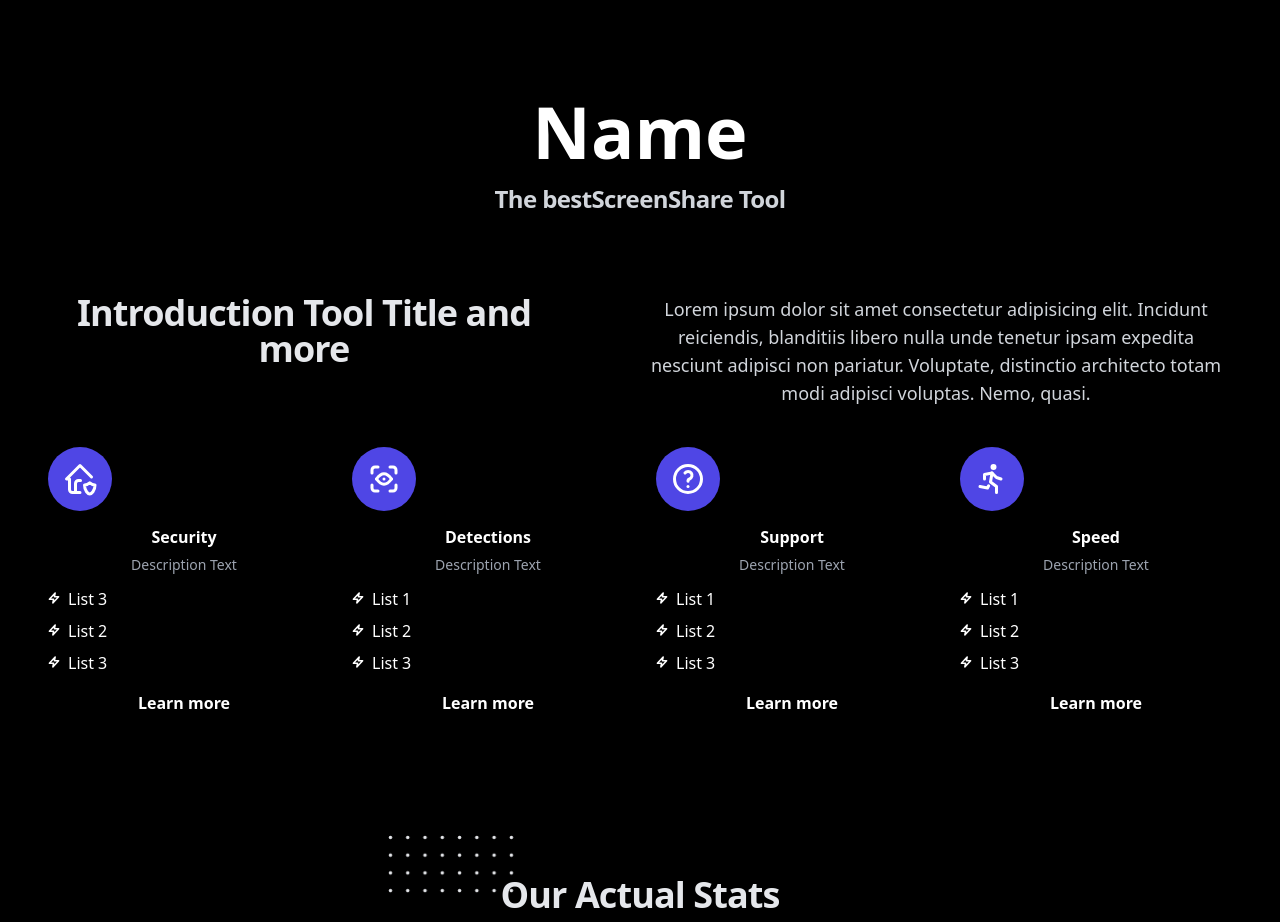
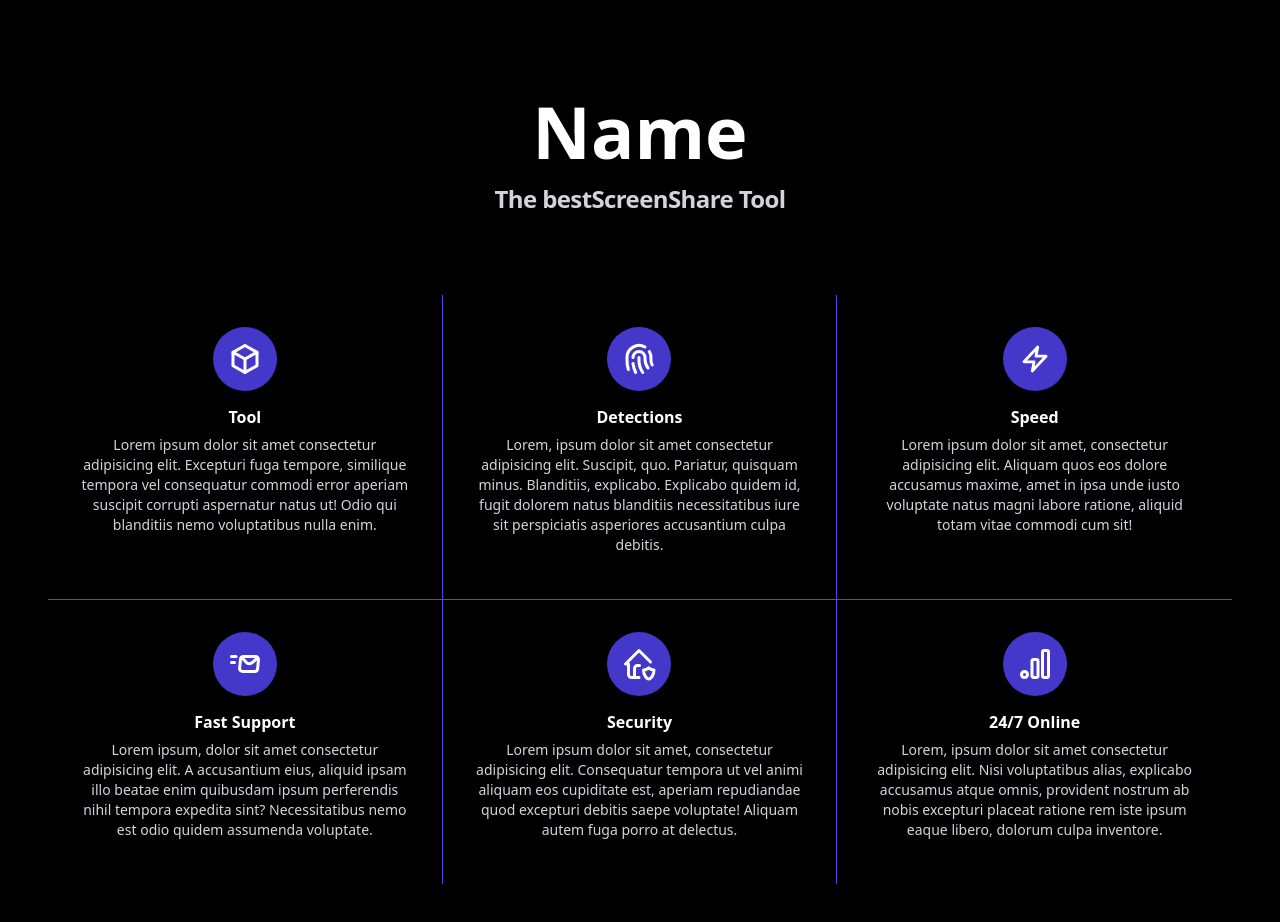
Before and after one commit to jeanqp/web.github.io, a website: page index.html in a window 1280 px wide. Shown: the part 79-1001 px from the top of the page. Drawn offline with nearby package versions, Linux system fonts and the light colour scheme.

Commit message:
Update index.html

```diff
--- a/index.html
+++ b/index.html
@@ -53,193 +53,106 @@
       </p>
 
       <div class="px-4 py-16 mx-auto sm:max-w-xl md:max-w-full lg:max-w-screen-xl md:px-24 lg:px-8 lg:py-20">
-        <div class="flex flex-col mb-6 lg:flex-row md:mb-10">
-          <div class="lg:w-1/2">
-            <h2 class="max-w-md mb-6 font-sans text-3xl font-bold tracking-tight text-gray-200 sm:text-4xl sm:leading-none xl:max-w-lg">
-              Introduction Tool Title and more
-            </h2>
+        <div class="grid row-gap-8 sm:row-gap-0 sm:grid-cols-2 lg:grid-cols-3">
+          <div class="p-8 border-b border-indigo-600 sm:border-r">
+            <div class="max-w-md text-center">
+              <div class="flex items-center justify-center w-16 h-16 mx-auto mb-4 rounded-full bg-indigo-700 sm:w-16 sm:h-16">
+                <svg xmlns="http://www.w3.org/2000/svg" class="w-9 h-9 icon icon-tabler icon-tabler-box" width="24" height="24" viewBox="0 0 24 24" stroke-width="2" stroke="currentColor" fill="none" stroke-linecap="round" stroke-linejoin="round">
+                  <path stroke="none" d="M0 0h24v24H0z" fill="none"></path>
+                  <polyline points="12 3 20 7.5 20 16.5 12 21 4 16.5 4 7.5 12 3"></polyline>
+                  <line x1="12" y1="12" x2="20" y2="7.5"></line>
+                  <line x1="12" y1="12" x2="12" y2="21"></line>
+                  <line x1="12" y1="12" x2="4" y2="7.5"></line>
+               </svg>
               </div>
-          <div class="lg:w-1/2">
-            <p class="text-base text-gray-300 md:text-lg">
-              Lorem ipsum dolor sit amet consectetur adipisicing elit. Incidunt reiciendis, blanditiis libero nulla unde tenetur ipsam expedita nesciunt adipisci non pariatur. Voluptate, distinctio architecto totam modi adipisci voluptas. Nemo, quasi.
+              <h6 class="mb-2 font-semibold leading-5">Tool</h6>
+              <p class="mb-3 text-sm text-gray-300">
+               Lorem ipsum dolor sit amet consectetur adipisicing elit. Excepturi fuga tempore, similique tempora vel consequatur commodi error aperiam suscipit corrupti aspernatur natus ut! Odio qui blanditiis nemo voluptatibus nulla enim.
               </p>
             </div>
           </div>
-        <div class="grid gap-8 row-gap-10 sm:grid-cols-2 lg:grid-cols-4">
-          <div>
-            <div class="flex items-center justify-center w-16 h-16 mb-4 rounded-full bg-indigo-600">
+          <div class="p-8 border-b border-indigo-600 lg:border-r">
+            <div class="max-w-md text-center">
+              <div class="flex items-center justify-center w-16 h-16 mx-auto mb-4 rounded-full bg-indigo-700 sm:w-16 sm:h-16">
+                <svg xmlns="http://www.w3.org/2000/svg" class="w-9 h-9 icon icon-tabler icon-tabler-fingerprint" width="24" height="24" viewBox="0 0 24 24" stroke-width="2" stroke="currentColor" fill="none" stroke-linecap="round" stroke-linejoin="round">
+                  <path stroke="none" d="M0 0h24v24H0z" fill="none"></path>
+                  <path d="M18.9 7a8 8 0 0 1 1.1 5v1a6 6 0 0 0 .8 3"></path>
+                  <path d="M8 11a4 4 0 0 1 8 0v1a10 10 0 0 0 2 6"></path>
+                  <path d="M12 11v2a14 14 0 0 0 2.5 8"></path>
+                  <path d="M8 15a18 18 0 0 0 1.8 6"></path>
+                  <path d="M4.9 19a22 22 0 0 1 -.9 -7v-1a8 8 0 0 1 12 -6.95"></path>
+               </svg>
+              </div>
+              <h6 class="mb-2 font-semibold leading-5">Detections</h6>
+              <p class="mb-3 text-sm text-gray-300">
+                Lorem, ipsum dolor sit amet consectetur adipisicing elit. Suscipit, quo. Pariatur, quisquam minus. Blanditiis, explicabo. Explicabo quidem id, fugit dolorem natus blanditiis necessitatibus iure sit perspiciatis asperiores accusantium culpa debitis.
+              </p>
+            </div>
+          </div>
+          <div class="p-8 border-b border-indigo-600 sm:border-r lg:border-r-0">
+            <div class="max-w-md text-center">
+              <div class="flex items-center justify-center w-16 h-16 mx-auto mb-4 rounded-full bg-indigo-700 sm:w-16 sm:h-16">
+                <svg class="w-8 h-8 text-deep-purple-accent-400 sm:w-12 sm:h-12" stroke="currentColor" viewBox="0 0 52 52">
+                  <polygon stroke-width="3" stroke-linecap="round" stroke-linejoin="round" fill="none" points="29 13 14 29 25 29 23 39 38 23 27 23"></polygon>
+                </svg>
+              </div>
+              <h6 class="mb-2 font-semibold leading-5">Speed</h6>
+              <p class="mb-3 text-sm text-gray-300">
+                Lorem ipsum dolor sit amet, consectetur adipisicing elit. Aliquam quos eos dolore accusamus maxime, amet in ipsa unde iusto voluptate natus magni labore ratione, aliquid totam vitae commodi cum sit!
+              </p>
+            </div>
+          </div>
+          <div class="p-8 border-b border-indigo-600 lg:border-b-0 lg:border-r">
+            <div class="max-w-md text-center">
+              <div class="flex items-center justify-center w-16 h-16 mx-auto mb-4 rounded-full bg-indigo-700 sm:w-16 sm:h-16">
+                <svg xmlns="http://www.w3.org/2000/svg" class="h-9 w-9 icon icon-tabler icon-tabler-mail-fast" width="24" height="24" viewBox="0 0 24 24" stroke-width="2" stroke="currentColor" fill="none" stroke-linecap="round" stroke-linejoin="round">
+                  <path stroke="none" d="M0 0h24v24H0z" fill="none"></path>
+                  <path d="M3 7h3"></path>
+                  <path d="M3 11h2"></path>
+                  <path d="M9.02 8.801l-.6 6a2 2 0 0 0 1.99 2.199h7.98a2 2 0 0 0 1.99 -1.801l.6 -6a2 2 0 0 0 -1.99 -2.199h-7.98a2 2 0 0 0 -1.99 1.801z"></path>
+                  <path d="M9.8 7.5l2.982 3.28a3 3 0 0 0 4.238 .202l3.28 -2.982"></path>
+               </svg>
+              </div>
+              <h6 class="mb-2 font-semibold leading-5">Fast Support</h6>
+              <p class="mb-3 text-sm text-gray-300">
+                Lorem ipsum, dolor sit amet consectetur adipisicing elit. A accusantium eius, aliquid ipsam illo beatae enim quibusdam ipsum perferendis nihil tempora expedita sint? Necessitatibus nemo est odio quidem assumenda voluptate.
+              </p>
+            </div>
+          </div>
+          <div class="p-8 border-b border-indigo-600 sm:border-b-0 sm:border-r">
+            <div class="max-w-md text-center">
+              <div class="flex items-center justify-center w-16 h-16 mx-auto mb-4 rounded-full bg-indigo-700 sm:w-16 sm:h-16">
                 <svg xmlns="http://www.w3.org/2000/svg" class="w-9 h-9 icon icon-tabler icon-tabler-home-shield" width="24" height="24" viewBox="0 0 24 24" stroke-width="2" stroke="currentColor" fill="none" stroke-linecap="round" stroke-linejoin="round">
                   <path stroke="none" d="M0 0h24v24H0z" fill="none"></path>
                   <path d="M9 21v-6a2 2 0 0 1 2 -2h1.341"></path>
                   <path d="M19.682 10.682l-7.682 -7.682l-9 9h2v7a2 2 0 0 0 2 2h5"></path>
                   <path d="M22 16c0 4 -2.5 6 -3.5 6s-3.5 -2 -3.5 -6c1 0 2.5 -.5 3.5 -1.5c1 1 2.5 1.5 3.5 1.5z"></path>
                </svg>
-                <circle cx="11" cy="13" fill="none" r="9" stroke="currentColor"></circle>
-
               </div>
-            <h6 class="mb-2 font-bold leading-5">Security</h6>
-            <p class="mb-3 text-sm text-gray-400">
-              Description Text
+              <h6 class="mb-2 font-semibold leading-5">Security</h6>
+              <p class="mb-3 text-sm text-gray-300">
+                Lorem ipsum dolor sit amet, consectetur adipisicing elit. Consequatur tempora ut vel animi aliquam eos cupiditate est, aperiam repudiandae quod excepturi debitis saepe voluptate! Aliquam autem fuga porro at delectus.
               </p>
-            <ul class="mb-4 -ml-1 space-y-2">
-              <li class="flex items-start">
-                <span class="mr-1">
-                  <svg class="w-5 h-5 mt-px text-deep-purple-accent-400" stroke="currentColor" viewBox="0 0 52 52">
-                    <polygon stroke-width="4" stroke-linecap="round" stroke-linejoin="round" fill="none" points="29 13 14 29 25 29 23 39 38 23 27 23"></polygon>
-                  </svg>
-                </span>
-                List 3
-              </li>
-              <li class="flex items-start">
-                <span class="mr-1">
-                  <svg class="w-5 h-5 mt-px text-deep-purple-accent-400" stroke="currentColor" viewBox="0 0 52 52">
-                    <polygon stroke-width="4" stroke-linecap="round" stroke-linejoin="round" fill="none" points="29 13 14 29 25 29 23 39 38 23 27 23"></polygon>
-                  </svg>
-                </span>
-                List 2
-              </li>
-              <li class="flex items-start">
-                <span class="mr-1">
-                  <svg class="w-5 h-5 mt-px text-white" stroke="currentColor" viewBox="0 0 52 52">
-                    <polygon stroke-width="4" stroke-linecap="round" stroke-linejoin="round" fill="none" points="29 13 14 29 25 29 23 39 38 23 27 23"></polygon>
-                  </svg>
-                </span>
-                List 3
-              </li>
-            </ul>
-            <a href="/" aria-label="" class="inline-flex items-center font-semibold transition-colors duration-200 text-deep-purple-accent-400 hover:text-deep-purple-800">Learn more</a>
             </div>
-          <div>
-            <div class="flex items-center justify-center w-16 h-16 mb-4 rounded-full bg-indigo-600">
-              <svg xmlns="http://www.w3.org/2000/svg" class="w-9 h-9 icon icon-tabler icon-tabler-scan-eye" width="24" height="24" viewBox="0 0 24 24" stroke-width="2" stroke="currentColor" fill="none" stroke-linecap="round" stroke-linejoin="round">
+          </div>
+          <div class="p-8">
+            <div class="max-w-md text-center">
+              <div class="flex items-center justify-center w-16 h-16 mx-auto mb-4 rounded-full bg-indigo-700 sm:w-16 sm:h-16">
+                <svg xmlns="http://www.w3.org/2000/svg" class="h-9 w-9 icon icon-tabler icon-tabler-brand-google-analytics" width="24" height="24" viewBox="0 0 24 24" stroke-width="2" stroke="currentColor" fill="none" stroke-linecap="round" stroke-linejoin="round">
                   <path stroke="none" d="M0 0h24v24H0z" fill="none"></path>
-                <path d="M4 8v-2a2 2 0 0 1 2 -2h2"></path>
-                <path d="M4 16v2a2 2 0 0 0 2 2h2"></path>
-                <path d="M16 4h2a2 2 0 0 1 2 2v2"></path>
-                <path d="M16 20h2a2 2 0 0 0 2 -2v-2"></path>
-                <path d="M7 12c3.333 -4.667 6.667 -4.667 10 0"></path>
-                <path d="M7 12c3.333 4.667 6.667 4.667 10 0"></path>
-                <path d="M12 12h-.01"></path>
+                  <rect x="10" y="9" width="4" height="12" rx="1.105"></rect>
+                  <rect x="17" y="3" width="4" height="18" rx="1.105"></rect>
+                  <circle cx="5" cy="19" r="2"></circle>
                </svg>
               </div>
-            <h6 class="mb-2 font-bold leading-5">Detections</h6>
-            <p class="mb-3 text-sm text-gray-400">
-              Description Text
+              <h6 class="mb-2 font-semibold leading-5">24/7 Online</h6>
+              <p class="mb-3 text-sm text-gray-300">
+               Lorem, ipsum dolor sit amet consectetur adipisicing elit. Nisi voluptatibus alias, explicabo accusamus atque omnis, provident nostrum ab nobis excepturi placeat ratione rem iste ipsum eaque libero, dolorum culpa inventore.
               </p>
-            <ul class="mb-4 -ml-1 space-y-2">
-              <li class="flex items-start">
-                <span class="mr-1">
-                  <svg class="w-5 h-5 mt-px text-deep-purple-accent-400" stroke="currentColor" viewBox="0 0 52 52">
-                    <polygon stroke-width="4" stroke-linecap="round" stroke-linejoin="round" fill="none" points="29 13 14 29 25 29 23 39 38 23 27 23"></polygon>
-                  </svg>
-                </span>
-                List 1
-              </li>
-              <li class="flex items-start">
-                <span class="mr-1">
-                  <svg class="w-5 h-5 mt-px text-deep-purple-accent-400" stroke="currentColor" viewBox="0 0 52 52">
-                    <polygon stroke-width="4" stroke-linecap="round" stroke-linejoin="round" fill="none" points="29 13 14 29 25 29 23 39 38 23 27 23"></polygon>
-                  </svg>
-                </span>
-                List 2
-              </li>
-              <li class="flex items-start">
-                <span class="mr-1">
-                  <svg class="w-5 h-5 mt-px text-deep-purple-accent-400" stroke="currentColor" viewBox="0 0 52 52">
-                    <polygon stroke-width="4" stroke-linecap="round" stroke-linejoin="round" fill="none" points="29 13 14 29 25 29 23 39 38 23 27 23"></polygon>
-                  </svg>
-                </span>
-                List 3
-              </li>
-            </ul>
-            <a href="/" aria-label="" class="inline-flex items-center font-semibold transition-colors duration-200 text-deep-purple-accent-400 hover:text-deep-purple-800">Learn more</a>
-          </div>
-          <div>
-            <div class="flex items-center justify-center w-16 h-16 mb-4 rounded-full bg-indigo-600">
-              <svg xmlns="http://www.w3.org/2000/svg" class="w-9 h-9 icon icon-tabler icon-tabler-help" width="24" height="24" viewBox="0 0 24 24" stroke-width="2" stroke="currentColor" fill="none" stroke-linecap="round" stroke-linejoin="round">
-                <path stroke="none" d="M0 0h24v24H0z" fill="none"></path>
-                <circle cx="12" cy="12" r="9"></circle>
-                <line x1="12" y1="17" x2="12" y2="17.01"></line>
-                <path d="M12 13.5a1.5 1.5 0 0 1 1 -1.5a2.6 2.6 0 1 0 -3 -4"></path>
-             </svg>
-            </div>
-            <h6 class="mb-2 font-bold leading-5">Support</h6>
-            <p class="mb-3 text-sm text-gray-400">
-              Description Text
-            </p>
-            <ul class="mb-4 -ml-1 space-y-2">
-              <li class="flex items-start">
-                <span class="mr-1">
-                  <svg class="w-5 h-5 mt-px text-deep-purple-accent-400" stroke="currentColor" viewBox="0 0 52 52">
-                    <polygon stroke-width="4" stroke-linecap="round" stroke-linejoin="round" fill="none" points="29 13 14 29 25 29 23 39 38 23 27 23"></polygon>
-                  </svg>
-                </span>
-                List 1
-              </li>
-              <li class="flex items-start">
-                <span class="mr-1">
-                  <svg class="w-5 h-5 mt-px text-deep-purple-accent-400" stroke="currentColor" viewBox="0 0 52 52">
-                    <polygon stroke-width="4" stroke-linecap="round" stroke-linejoin="round" fill="none" points="29 13 14 29 25 29 23 39 38 23 27 23"></polygon>
-                  </svg>
-                </span>
-                List 2
-              </li>
-              <li class="flex items-start">
-                <span class="mr-1">
-                  <svg class="w-5 h-5 mt-px text-deep-purple-accent-400" stroke="currentColor" viewBox="0 0 52 52">
-                    <polygon stroke-width="4" stroke-linecap="round" stroke-linejoin="round" fill="none" points="29 13 14 29 25 29 23 39 38 23 27 23"></polygon>
-                  </svg>
-                </span>
-                List 3
-              </li>
-            </ul>
-            <a href="/" aria-label="" class="inline-flex items-center font-semibold transition-colors duration-200 text-deep-purple-accent-400 hover:text-deep-purple-800">Learn more</a>
-          </div>
-          <div>
-            <div class="flex items-center justify-center w-16 h-16 mb-4 rounded-full bg-indigo-600">
-              <svg xmlns="http://www.w3.org/2000/svg" class="w-9 h-9 icon icon-tabler icon-tabler-run" width="24" height="24" viewBox="0 0 24 24" stroke-width="2" stroke="currentColor" fill="none" stroke-linecap="round" stroke-linejoin="round">
-                <path stroke="none" d="M0 0h24v24H0z" fill="none"></path>
-                <circle cx="13" cy="4" r="1"></circle>
-                <path d="M4 17l5 1l.75 -1.5"></path>
-                <path d="M15 21l0 -4l-4 -3l1 -6"></path>
-                <path d="M7 12l0 -3l5 -1l3 3l3 1"></path>
-             </svg>
-            </div>
-            <h6 class="mb-2 font-bold leading-5">Speed</h6>
-            <p class="mb-3 text-sm text-gray-400">
-              Description Text
-            </p>
-            <ul class="mb-4 -ml-1 space-y-2">
-              <li class="flex items-start">
-                <span class="mr-1">
-                  <svg class="w-5 h-5 mt-px text-deep-purple-accent-400" stroke="currentColor" viewBox="0 0 52 52">
-                    <polygon stroke-width="4" stroke-linecap="round" stroke-linejoin="round" fill="none" points="29 13 14 29 25 29 23 39 38 23 27 23"></polygon>
-                  </svg>
-                </span>
-                List 1
-              </li>
-              <li class="flex items-start">
-                <span class="mr-1">
-                  <svg class="w-5 h-5 mt-px text-deep-purple-accent-400" stroke="currentColor" viewBox="0 0 52 52">
-                    <polygon stroke-width="4" stroke-linecap="round" stroke-linejoin="round" fill="none" points="29 13 14 29 25 29 23 39 38 23 27 23"></polygon>
-                  </svg>
-                </span>
-                List 2
-              </li>
-              <li class="flex items-start">
-                <span class="mr-1">
-                  <svg class="w-5 h-5 mt-px text-deep-purple-accent-400" stroke="currentColor" viewBox="0 0 52 52">
-                    <polygon stroke-width="4" stroke-linecap="round" stroke-linejoin="round" fill="none" points="29 13 14 29 25 29 23 39 38 23 27 23"></polygon>
-                  </svg>
-                </span>
-                List 3
-              </li>
-            </ul>
-            <a href="/" aria-label="" class="inline-flex items-center font-semibold transition-colors duration-200 text-deep-purple-accent-400 hover:text-deep-purple-800">Learn more</a>
             </div>
           </div>
         </div>
-
+      </div>
     </div>
 
 
```
Lines whose indentation alone changed are shown as unchanged.
